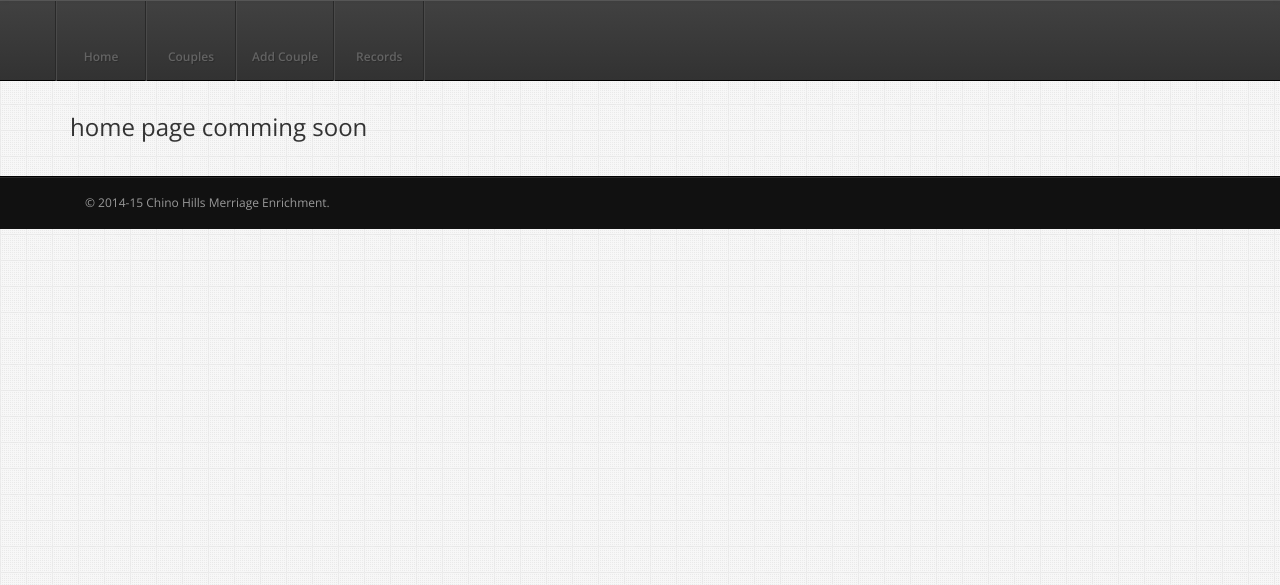
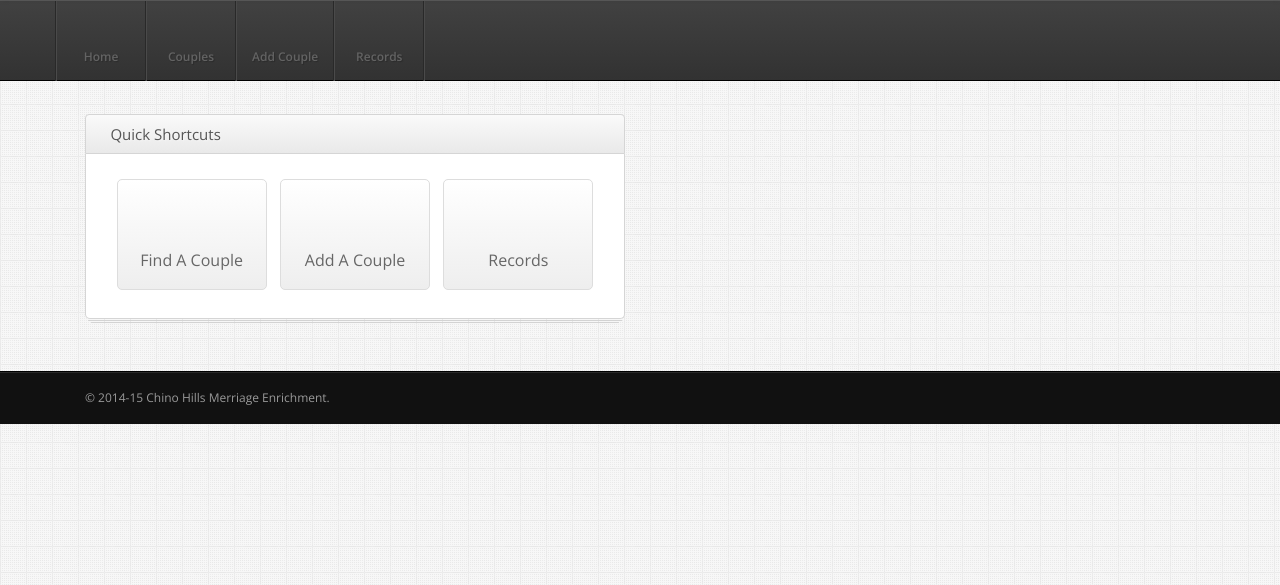
Before and after one commit to leonjorge23/me-tool, a CakePHP app: the page made by app/View/Pages/home.ctp in a window 1280 px wide. Shown: the part 52-637 px from the top of the page. Run offline with PHP 8.4 and a stand-in for CakePHP, Linux system fonts and the light colour scheme; the template is opened without the code that fills it, so the values that code supplies are empty; some libraries are stand-ins or nearby versions; some web fonts are replaced.

Commit message:
Add widgets to home page

```diff
--- a/app/View/Pages/home.ctp
+++ b/app/View/Pages/home.ctp
@@ -1 +1,34 @@
-<h3> home page comming soon</h3>
+<div class="col-md-6">
+<div class="widget stacked">
+
+<div class="widget-header">
+<i class="icon-bookmark"></i>
+<h3>Quick Shortcuts</h3>
+</div> <!-- /widget-header -->
+
+<div class="widget-content">
+
+<div class="shortcuts">
+<a href="/staging/couples/" class="shortcut">
+        <i class="shortcut-icon fa fa-users"></i>
+        <span class="shortcut-label">Find A Couple</span>
+</a>
+
+<a href="/staging/couples/add" class="shortcut">
+        <i class="shortcut-icon fa fa-plus"></i>
+        <span class="shortcut-label">Add A Couple</span>
+</a>
+
+<a href="/staging/couplesWeekends/" class="shortcut">
+        <i class="shortcut-icon fa fa-th-list"></i>
+        <span class="shortcut-label">Records</span>
+</a>
+
+
+</div> <!-- /shortcuts -->
+
+</div> <!-- /widget-content -->
+
+</div>
+
+</div>
--- a/app/webroot/css/custom.css
+++ b/app/webroot/css/custom.css
@@ -298,3 +298,13 @@ form div.submit {
     display: inline !important;
     float: none;
 }
+.shortcuts .shortcut {
+    width: 150px;
+}
+.shortcuts .shortcut .shortcut-icon {
+    font-size: 40px;
+    margin:0;
+}
+.shortcuts .shortcut-label {
+    font: 16px/1.7em 'Open Sans';
+}
```
